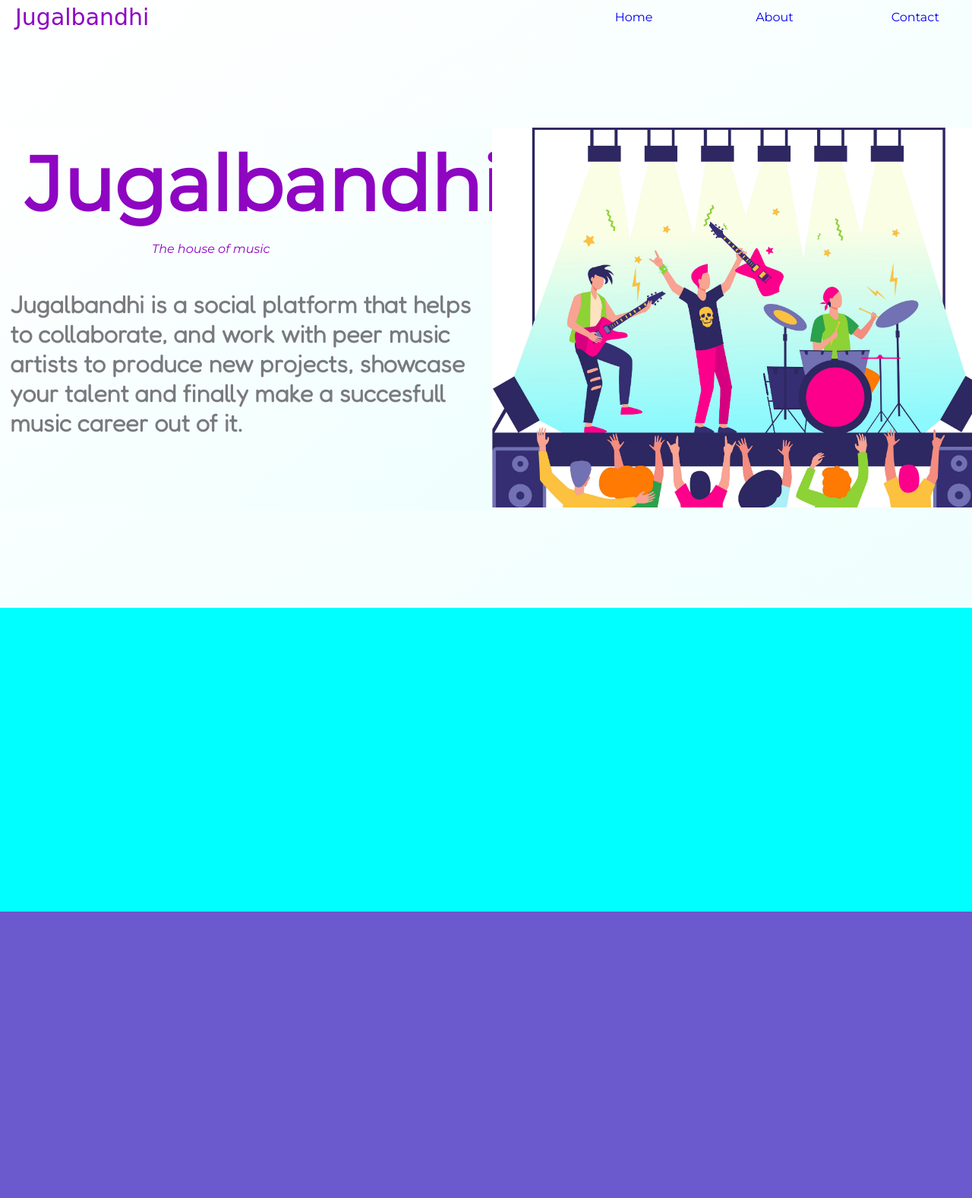
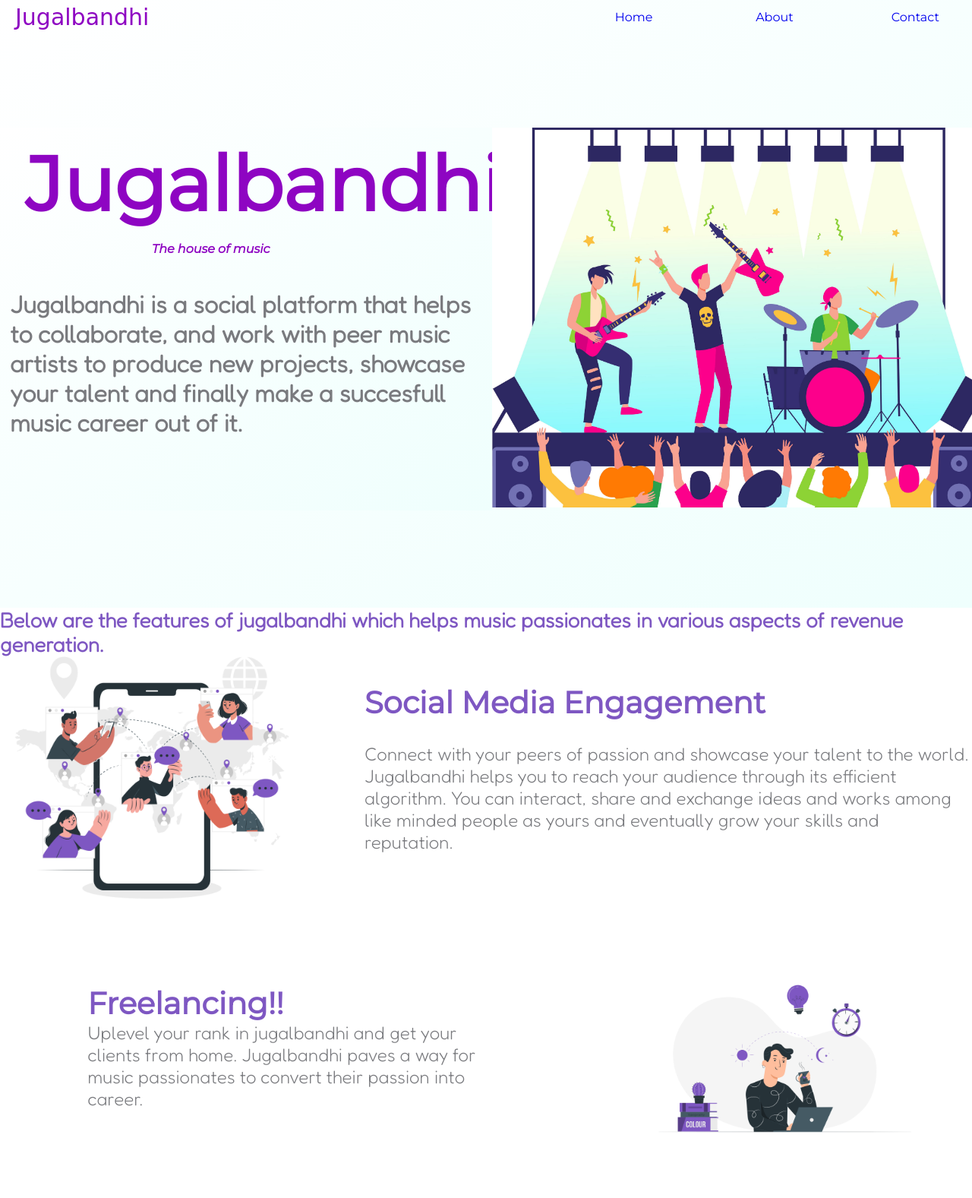
Before and after one commit to jugalbandhi/landingpage, a PHP site: page / in a window 1280 px wide. Shown: the top 1577 px of the page at 76% size. Run offline with PHP 8.4, Linux system fonts and the light colour scheme; some web fonts are replaced.

Commit message:
finished second page

```diff
--- a/index.html
+++ b/index.html
@@ -1,5 +1,6 @@
 <!DOCTYPE html>
 <html lang="en">
+
 <head>
     <meta charset="UTF-8">
     <meta http-equiv="X-UA-Compatible" content="IE=edge">
@@ -22,6 +23,7 @@
     <link href="https://fonts.googleapis.com/css2?family=Sansita+Swashed:wght@300&display=swap" rel="stylesheet">
     <title>Document</title>
 </head>
+
 <body>
     <!--
     <div class="page1">
@@ -47,14 +49,15 @@
         <nav>
             <a href="#" class="logo">Jugalbandhi</a>
             <a href="#" class="tag">Home</a>
-            <a href="#"class="tag">About</a>
-            <a href="#"class="tag">Contact</a>
+            <a href="#" class="tag">About</a>
+            <a href="#" class="tag">Contact</a>
         </nav>
         <div class="home">
             <div class="left">
                 <div class="highlight">Jugalbandhi</div>
                 <div class="sub">The house of music</div>
-            <div class="about">Jugalbandhi is a social platform that helps to collaborate, and work with peer music artists to produce new projects, showcase your talent and finally
+                <div class="about">Jugalbandhi is a social platform that helps to collaborate, and work with peer music
+                    artists to produce new projects, showcase your talent and finally
                     make a succesfull music career out of it.</div>
             </div>
             <div class="right">
@@ -64,8 +67,41 @@
         </div>
     </div>
     <div class="page2">
-        <div class="container1"></div>
-        <div class="container2"></div>
+        <div class="container1">
+            <div class="prologue">Below are the features of jugalbandhi which helps music passionates in various aspects
+                of revenue generation.</div>
+            <img src="./images/chat.png" class="smeimg" alt="chat.png">
+            <p class="sme">
+                <strong class="subhead">Social Media Engagement</strong><br><br>
+                Connect with your peers of passion and showcase your talent to the world.
+                Jugalbandhi helps you to reach your audience through its efficient algorithm.
+                You can interact, share and exchange ideas and works among like minded people as yours
+                and eventually grow your skills and reputation.
+                <br>
+                <!-- You can join the community right now in our whatsapp, telegram and dicord servers. The links are all in the contact section. -->
+            </p>
+        </div>
+        <div class="container2">
+            <p class="freelance">
+                <strong class="subhead">Freelancing!!</strong><br>
+                Uplevel your rank in jugalbandhi and get your clients from home. Jugalbandhi paves
+                a way for music passionates to convert their passion into career.
+            </p>
+            <img src="./images/freelancer.png" class="freeimg" alt="freelancer.png">
+        </div>
+    </div>
+    <div class="page3">
+        <div class="leftc">
+            <p class="mc"> <strong class="subhead">Music concerts around you</strong>
+                Get to know the time, date and place of any music concert or event or kacheri near you and
+        book your tickets for a party night.
+        <img src="./images/concert.jpg alt="ticket.jpg">
+        </p>
+        </div>
+        <div class="rightc">
+
+        </div>
     </div>
 </body>
+
 </html>
--- a/style.css
+++ b/style.css
@@ -67,7 +67,7 @@ body{
     margin-left: 12.5rem;   /*200px*/
     color: #8E05C2;
     font-style: italic;
-    font-weight: 500;
+    font-weight: 700;
 }
 .page1{
     height: 100vh;
@@ -82,13 +82,74 @@ body{
     width: 100%;
 }
 .container1{
+    /* background-color: aqua; */
+    height: 50%;
+    display: grid;
+    grid-template-columns: 1.8fr 3fr;
+    grid-template-rows: 1.25rem;
+    grid-template-areas:
+    " pro pro"
+    "smeimg sme"
+    ;
+}
+.prologue{
+    grid-area: pro;
+    font-size: large;
+    /* color: #8E05C2;
+     */
+     color: #7e57c2;
+     font-size: 1.7rem;
+     justify-self: center;
+     font-weight: 700;
+     font-family: 'Fredoka', sans-serif;
+}
+.smeimg{
+    grid-area: smeimg;
+    height: 100%;
+    width: 25rem;
+}
+.sme{
+    margin-top: 10%;
+    grid-area: sme;
+    font-size: x-large;
+    color:#797A7E;
+    font-family: 'Fredoka', sans-serif;
+}
+.subhead{
+    font-size: 2.5rem;
+    color: #7e57c2;
+}
+
+.container2{
+    /* background-color: slateblue; */
+    height: 50%;
+    display: grid;
+    grid-template-columns: 1fr 1fr;
+    grid-template-rows: 100%;
+
+
+}
+.freeimg{
+    width:90%;
+    /* display: grid; */
+    padding-left: 200px;
+}
+.freelance{
+    margin-top: 15%;
+    font-size: x-large;
+    color:#797A7E;
+    font-family: 'Fredoka', sans-serif;
+    margin-left: 18%;
+    /* display: grid; */
+}
+
+.page3{
+    height: 100vh;
     background-color: aqua;
-    height: 50%;
+    display: grid;
+    grid-template-columns: 1fr 1fr;
 }
-.container2{
-    background-color: slateblue;
-    height: 50%;
-}
+
 /* header{
     width: 100%;
     height: 10%;
```
Also changed, not shown: images/concert.jpg (added). Lines whose indentation alone changed are shown as unchanged.
